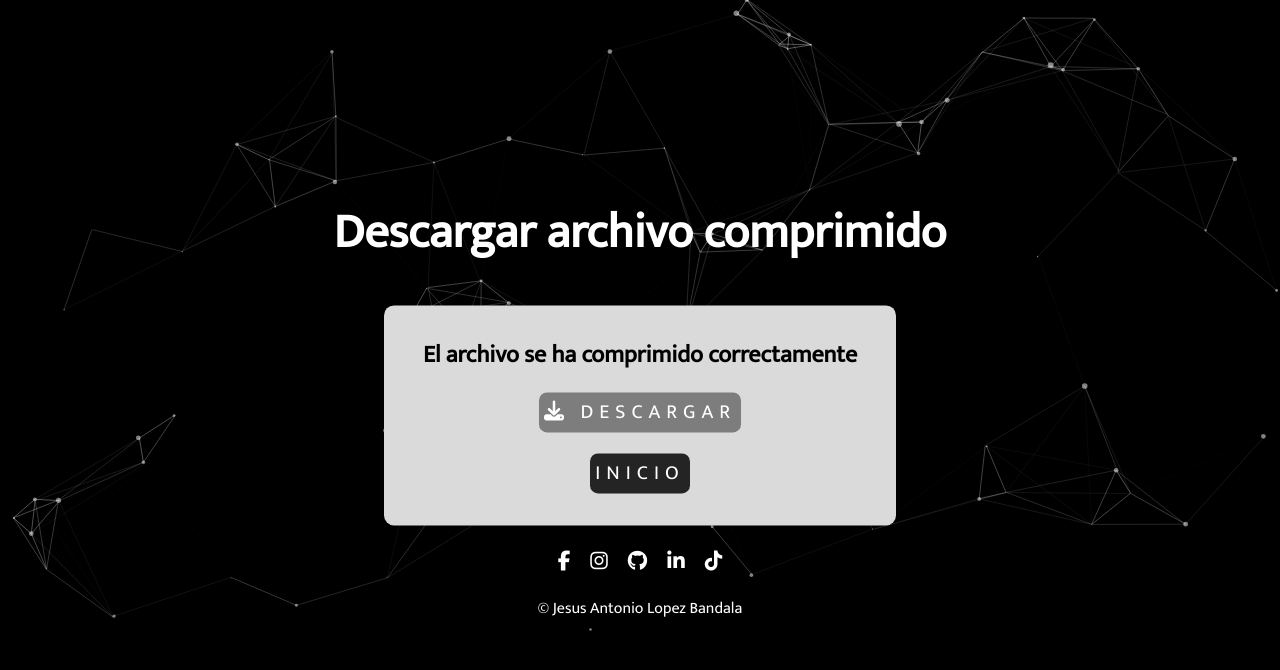
After one commit to JesDev12U/huffman-algorithm, a Flask app: template templates/filecompressed.html in a window 1280 px wide. The commit adds this page. Shown: the top 670 px of the page. Run offline with Flask 3, Linux system fonts and the light colour scheme; the template is opened without the code that fills it, so the values that code supplies are empty; some libraries are stand-ins or nearby versions.

Commit message:
Cambio de estilos del boton de inicio y agregación de la página de descargar archivo comprimido

```diff
--- a/app.py
+++ b/app.py
@@ -26,8 +26,7 @@ def compress_file():
         # Llamar al programa de compresión C++
         subprocess.run(['./huffmancompress', 'uploads/' + file.filename])  # Reemplaza con el nombre de tu ejecutable
 
-        # Luego de terminar la compresión, redirige a la página de espera
-        return jsonify({'message': 'Archivo comprimido'})
+        return render_template('filecompressed.html');
     else:
         return jsonify({'error': 'Se debe cargar un archivo .txt'})
 
--- /dev/null
+++ b/static/css/style-downloadcompress.css
@@ -0,0 +1,3 @@
+.main-bottom-left{
+    margin:0;
+}
--- a/static/css/style.css
+++ b/static/css/style.css
@@ -155,7 +155,13 @@ main{
 
 .main-bottom-right a:hover,
 .main-bottom-left a:hover{
-    color: black;
+    color: white;
+    background-color: #242424;
+    animation:none;
+}
+
+.main-bottom-right .inicio-btn:hover{
+    color:black;
     background-color: #a3a2a2;
 }
 
@@ -276,3 +282,30 @@ main{
     /* Cambia el color de fondo cuando un archivo se está arrastrando sobre el recuadro */
     background-color: #eee;
 }
+
+.main-bottom-right #loadingSpinner img{
+    width: 100px;
+    height: 100px;
+}
+
+.download-link{
+    color: white;
+    font-size: 2.5vh;
+    text-decoration:none;
+    background-color: #242424;
+    padding-top:3px;
+    padding-bottom:3px;
+    padding-left:5px;
+    padding-right:5px;
+    border-radius:8px;
+    animation: pulsate 1s infinite;
+    text-transform: uppercase;
+    letter-spacing: 6px;
+    text-align: center;
+}
+
+.download-link:hover{
+    color: white;
+    background-color: #242424;
+    animation:none;
+}
--- /dev/null
+++ b/templates/filecompressed.html
@@ -0,0 +1,40 @@
+<!DOCTYPE html>
+<html lang="es">
+<head>
+    <meta charset="UTF-8">
+    <title>Huffman | Descargar archivo comprimido</title>
+    <meta charset="utf-8">
+    <meta name="viewport" content="width=device-width, initial-scale=1">
+    <meta author="Jesus Antonio Lopez Bandala">
+    <link rel="stylesheet" type="text/css" href="{{ url_for('static', filename='css/style.css') }}">
+    <link rel="stylesheet" type="text/css" href="{{ url_for('static', filename='css/style-downloadcompress.css') }}">
+    <script src="https://kit.fontawesome.com/ecae724dfb.js" crossorigin="anonymous"></script>
+</head>
+<body>
+    <main>
+        <h1 class="titulo">Descargar archivo comprimido</h1>
+        <div class="container">
+            <div class="main-bottom-left">
+                <h2>El archivo se ha comprimido correctamente</h2>
+                <a href="{{url_for('download_compressed')}}" class="download-link"><i class="fa-solid fa-download"></i>&nbsp;Descargar</a>
+            </div><br>
+            <div class="main-bottom-right">
+                <a href="{{url_for('index')}}" class="inicio-btn">Inicio</a>
+            </div>
+        </div>
+        <div class="redes-sociales">
+            <ul>
+                <li><a href="https://www.facebook.com/jesusantonio.lopezbandala.7" target="_blank"><i class="fab fa-facebook-f"></i></a></li>
+                <li><a href="https://www.instagram.com/jes_12u?igsh=MTlhMnVlZXF6anM4OQ==" target="_blank"><i class="fab fa-instagram"></i></a></li>
+                <li><a href="https://github.com/JesDev12U" target="_blank"><i class="fab fa-github"></i></a></li>
+                <li><a href="https://www.linkedin.com/in/jalb12u/" target="_blank"><i class="fab fa-linkedin-in"></i></a></li>
+                <li><a href="https://www.tiktok.com/@.jes12u" target="_blank"><i class="fab fa-tiktok"></i></a></li>
+            </ul>
+        </div>
+        <p class="copyright">&copy; Jesus Antonio Lopez Bandala</p>
+    </main>
+    <div id="particles-js"></div>
+    <script type="text/javascript" src="{{ url_for('static', filename='js/particles.min.js') }}"></script>
+    <script src="{{url_for('static', filename='js/particlesjs-config.json')}}"></script>
+</body>
+</html>
```
Also changed, not shown: templates/compress.html (+21 -2 lines), static/images/spinner.gif (added).
